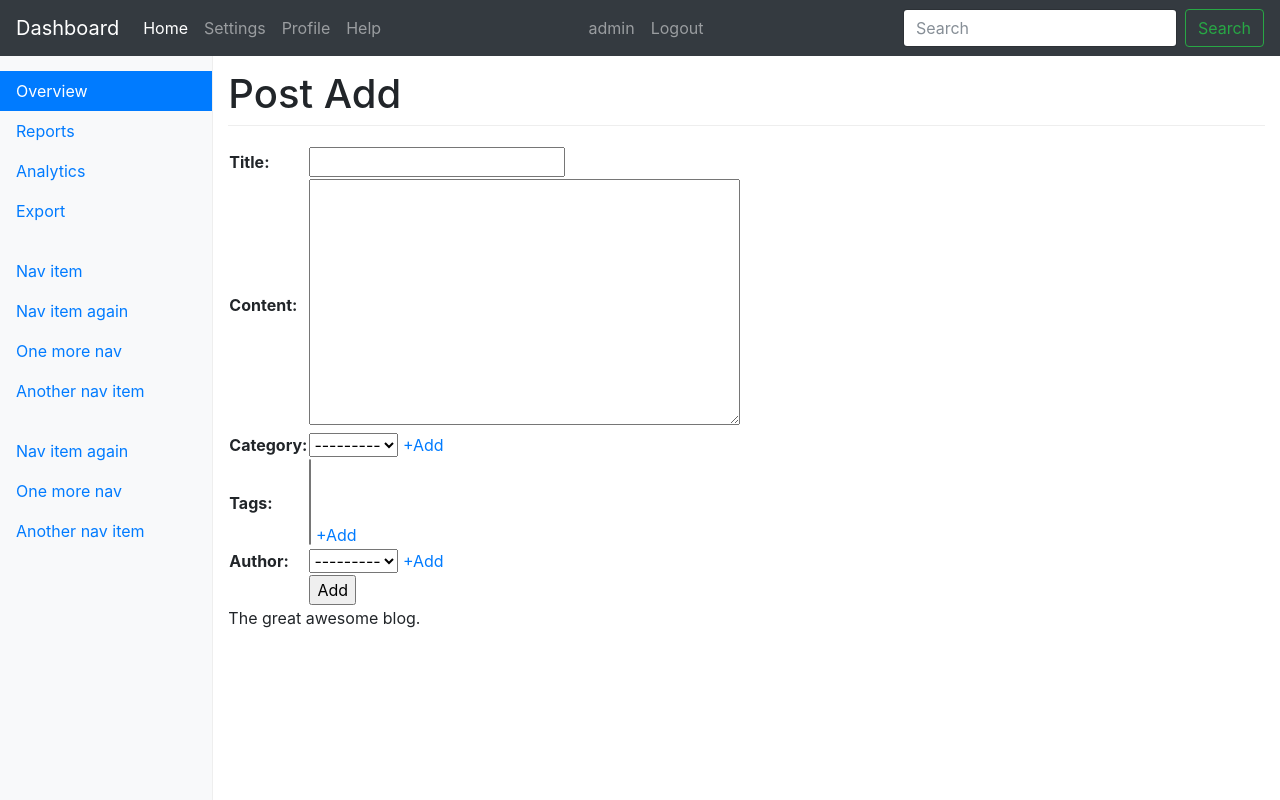
After one commit to scarper123/awesome_blog, a Django app: page /blog/post/add/ in a window 1280 px wide. The commit adds this page. Run offline with Django 3.2, Linux system fonts and the light colour scheme; a user stored in the database is signed in; data that the repository does not hold is empty; some libraries are stand-ins or nearby versions.

Commit message:
Blog and Author

```diff
--- /dev/null
+++ b/blog/forms.py
@@ -0,0 +1,32 @@
+# -*- coding: UTF-8 -*-
+from __future__ import unicode_literals
+
+from django import forms
+
+from blog import models
+
+__authors__ = "Shanming Liu"
+
+
+class PostForm(forms.ModelForm):
+    class Meta:
+        model = models.Post
+        fields = ('title', 'content', 'category', 'tags', 'author')
+
+
+class CategoryForm(forms.ModelForm):
+    class Meta:
+        model = models.Category
+        fields = ('name', 'slug', 'author')
+
+
+class TagForm(forms.ModelForm):
+    class Meta:
+        model = models.Tag
+        fields = ('name', 'slug', 'author')
+
+
+class AuthorForm(forms.ModelForm):
+    class Meta:
+        model = models.Author
+        fields = ('user', 'phone')
--- a/blog/models.py
+++ b/blog/models.py
@@ -1,5 +1,5 @@
+from django.contrib.auth.models import User
 from django.db import models
-from django.contrib.auth.models import User
 
 
 # Create your models here.
@@ -8,7 +8,7 @@
 
 class Author(models.Model):
     user = models.OneToOneField(User)
-    phone = models.IntegerField(default=12345678911)
+    phone = models.IntegerField(default=12345678911, blank=True)
     activation_key = models.CharField(default=1, max_length=255)
     email_validated = models.BooleanField(default=False)
 
@@ -21,12 +21,26 @@
 
 
 class Category(models.Model):
-    name = models.CharField(max_length=200)
-    author = models.ForeignKey(Author)
+    name = models.CharField(max_length=100, unique=True)
+    slug = models.SlugField(max_length=100, unique=True)
+    author = models.ForeignKey(Author, blank=True)
 
     class Meta:
         verbose_name = "Category"
-        verbose_name_plural = "Categorys"
+        verbose_name_plural = "Categories"
+
+    def __str__(self):
+        return self.name
+
+
+class Tag(models.Model):
+    name = models.CharField(max_length=100, unique=True)
+    slug = models.SlugField(max_length=100, unique=True)
+    author = models.ForeignKey(Author, blank=True)
+
+    class Meta:
+        verbose_name = 'Tag'
+        verbose_name_plural = 'Tags'
 
     def __str__(self):
         return self.name
@@ -38,7 +52,8 @@
     pub_date = models.DateTimeField(auto_now_add=True)
 
     category = models.ForeignKey(Category)
-    author = models.ForeignKey(Author)
+    tags = models.ManyToManyField(Tag)
+    author = models.ForeignKey(Author, blank=True)
 
     class Meta:
         verbose_name = "Post"
--- /dev/null
+++ b/blog/templates/blog/post_add.html
@@ -0,0 +1,62 @@
+{% extends 'base.html' %}
+{% block title %}
+    Post Add -- {{ block.super }}
+{% endblock %}
+
+{% block main %}
+    <h1>Post Add</h1>
+    <form action="" method="post">
+        {% csrf_token %}
+        <table>
+            <tr>
+                <td><b>{{ form.title.label }}:</b></td>
+                <td>
+                    {{ form.title.errors }}
+                    {{ form.title }}
+                </td>
+            </tr>
+            <tr>
+                <td><b>{{ form.content.label }}:</b></td>
+                <td>
+                    {{ form.content.errors }}
+                    {{ form.content }}
+                </td>
+            </tr>
+
+            <tr>
+                <td><b>{{ form.category.label }}:</b></td>
+                <td>
+                    {{ form.category.errors }}
+                    {{ form.category }}
+                    <a href="{% url 'category_add' %}" target="_blank">&plus;Add</a>
+                </td>
+            </tr>
+
+
+            <tr>
+                <td><b>{{ form.tags.label }}:</b></td>
+                <td>
+                    {{ form.tags.errors }}
+                    {{ form.tags }}
+                    <a href="{% url 'tag_add' %}" target="_blank">&plus;Add</a>
+                </td>
+            </tr>
+
+            {% if request.user.is_superuser %}
+                <tr>
+                    <td><b>{{ form.author.label }}:</b></td>
+                    <td>
+                        {{ form.author.errors }}
+                        {{ form.author }}
+                        <a href="">&plus;Add</a>
+                    </td>
+                </tr>
+            {% endif %}
+
+            <tr>
+                <td></td>
+                <td><input type="submit" value="Add"></td>
+            </tr>
+        </table>
+    </form>
+{% endblock %}
--- a/blog/templates/blog/post_info.html
+++ b/blog/templates/blog/post_info.html
@@ -1 +1,5 @@
-<p>{{ post.title }}|{{ post.category }}|{{ post.author.user.username }}|{{ post.author.pub_date }}</p>
+<td>{{ post.title }}</td>
+<td>{{ post.category }}</td>
+<td>{{ post.tags }}</td>
+<td>{{ post.pub_date }}</td>
+<td>{{ post.author.user.username }}</td>
--- a/blog/urls.py
+++ b/blog/urls.py
@@ -13,10 +13,32 @@
     1. Import the include() function: from django.conf.urls import url, include
     2. Add a URL to urlpatterns:  url(r'^blog/', include('blog.urls'))
 """
-from django.conf.urls import url, include
-from django.contrib import admin
+from django.conf.urls import url
+
 from blog import views
 
 urlpatterns = [
-    url(r'^$', views.post, name='post_list'),
+    url(r'^$', views.post_list),
+    url(r'^post/$', views.post_list, name='post_list'),
+    url(r'^post/<?P([\d]+)>/$', views.post_detail, name='post_detail'),
+    url(r'^post/add/$', views.post_add, name='post_add'),
+    url(r'^post/delete/<?P([\d]+)>/$', views.post_delete, name='post_delete'),
+    url(r'^post/update/<?P([\d]+)>/$', views.post_update, name='post_update'),
+
+    url(r'^category/$', views.category_list, name='category_list'),
+    url(r'^category/<?P([\d]+)>/$', views.category_detail, name='category_detail'),
+    url(r'^category/add/$', views.category_add, name='category_add'),
+    url(r'^category/delete/<?P([\d]+)>/$', views.category_delete, name='category_delete'),
+    url(r'^category/update/<?P([\d]+)>/$', views.category_update, name='category_update'),
+
+    url(r'^tag/$', views.category_list, name='category_list'),
+    url(r'^tag/<?P([\d]+)>/$', views.category_detail, name='category_detail'),
+    url(r'^tag/add/$', views.tag_add, name='tag_add'),
+    url(r'^tag/delete/<?P([\d]+)>/$', views.category_delete, name='category_delete'),
+    url(r'^tag/update/<?P([\d]+)>/$', views.category_update, name='category_update'),
+
+    url(r'^author/$', views.category_list, name='category_list'),
+    url(r'^author/add/$', views.author_add, name='author_add'),
+    url(r'^author/delete/<?P([\d]+)>/$', views.category_delete, name='category_delete'),
+    url(r'^author/update/<?P([\d]+)>/$', views.category_update, name='category_update'),
 ]
--- a/blog/views.py
+++ b/blog/views.py
@@ -1,16 +1,140 @@
-from django.shortcuts import render, get_list_or_404
+from django.contrib.auth import models as auth_models
+from django.contrib.auth.decorators import login_required
+from django.shortcuts import render, redirect, get_object_or_404
+
+from awesome_blog import helpers
+from blog import forms as blog_forms
 from blog import models as blog_models
-from awesome_blog import helpers
 
 
 # Create your views here.
 
 
-def post(request):
-    post_list = blog_models.Post.objects.all()
-    posts = helpers.pg_records(request, post_list)
+def post_list(request):
+    posts = blog_models.Post.objects.all()
+    posts = helpers.pg_records(request, posts)
     return render(request, 'blog/post_list.html', {"posts": posts})
 
 
-def hello_world(request):
-    return render(request, 'blog/base.html')
+def post_detail(request, pid):
+    p = get_object_or_404(blog_models.Post, id=pid)
+    return render(request, 'blog/post_detail.html', {"post": p})
+
+
+@login_required
+def post_add(request):
+    if request.method == "POST":
+        f = blog_forms.PostForm(request.POST)
+        if f.is_valid():
+            model_save(request, f, blog_models.Post)
+            redirect('post_list')
+    else:
+        f = blog_forms.PostForm()
+
+    return render(request, 'blog/post_add.html', {"form": f})
+
+
+def post_delete(request, pid):
+    return None
+
+
+def post_update(request, pid):
+    return None
+
+
+def category_list(request):
+    return None
+
+
+def category_detail(request):
+    return None
+
+
+@login_required
+def category_add(request):
+    if request.method == "POST":
+        f = blog_forms.CategoryForm(request.POST)
+        if f.is_valid():
+            model_save(request, f, blog_models.Category)
+            redirect('category_list')
+    else:
+        f = blog_forms.CategoryForm()
+
+    return render(request, 'blog/category_add.html', {"form": f})
+
+
+def category_delete(request):
+    return None
+
+
+def category_update(request):
+    return None
+
+
+@login_required
+def tag_add(request):
+    if request.method == "POST":
+        f = blog_forms.TagForm(request.POST)
+        if f.is_valid():
+            model_save(request, f, blog_models.Author)
+            return redirect('category_list')
+    else:
+        f = blog_forms.TagForm()
+
+    return render(request, 'blog/tag_add.html', {"form": f})
+
+
+def model_save(request, form, model, **kwargs):
+    """
+    Save model.
+    1. request.user is superuser and no choice author, save with default user is staff
+    2. request.user is superuser and no choice author, save directly
+    3. request.user is not superuser, save with login user
+
+    Example:
+        >>> model_save(request, blog_forms.TagForm(request.POST), blog_models.Post)
+    """
+    params = {}
+    params.update(kwargs)
+
+    def save_with_user():
+        author = get_object_or_404(model, **params)
+        tag = form.save(commit=False)
+        tag.author = author
+        tag.save()
+        form.save_m2m()
+
+    if request.POST.get("author") == "" and request.user.is_superuser:
+        params["author__user__username"] = "staff"
+        save_with_user()
+    elif request.POST.get("author") and request.user.is_superuser:
+        form.save()
+    else:
+        params["author__user__username"] = request.user.username
+        save_with_user()
+
+
+@login_required
+def author_add(request):
+    if request.method == "POST":
+        f = blog_forms.AuthorForm(request.POST)
+        if f.is_valid():
+            if request.POST.get("author") == "" and request.user.is_superuser:
+                user = get_object_or_404(auth_models.User, user__username='staff')
+                author = f.save(commit=False)
+                author.user = user
+                author.save()
+                f.save_m2m()
+            elif request.POST.get("author") and request.user.is_superuser:
+                f.save()
+            else:
+                user = get_object_or_404(auth_models.User, user__username=request.user.username)
+                author = f.save(commit=False)
+                author.user = user
+                author.save()
+                f.save_m2m()
+            return redirect('author_list')
+    else:
+        f = blog_forms.AuthorForm()
+
+    return render(request, 'blog/author_add.html', {"form": f})
--- a/cadmin/templates/cadmin/login.html
+++ b/cadmin/templates/cadmin/login.html
@@ -3,11 +3,12 @@
     User Login -- {{ block.super }}
 {% endblock %}
 {% block main %}
-    <form action="{% url 'login' %}" method="post">
+    <form action="" method="post">
         {% csrf_token %}
         <table>
             {{ form.as_table }}
             <tr>
+                {#For redirect url, if not set will use settings.LOGIN_REDIRECT_URL#}
                 <td><input type="hidden" name="next" value="{{ next|default:'/' }}"></td>
                 <td><input type="submit" value="Login"></td>
             </tr>
```
Also changed, not shown: blog/admin.py (+8 -2 lines), blog/decorators.py (added, +14 -0 lines), blog/templates/blog/author_add.html (added, +36 -0 lines), blog/templates/blog/category_add.html (added, +43 -0 lines), blog/templates/blog/post_detail.html (+11 -0 lines), blog/templates/blog/post_list.html (+17 -4 lines), blog/templates/blog/tag_add.html (added, +43 -0 lines), cadmin/views.py (+5 -5 lines), blog/migrations/0001_initial.py, db.sqlite3, 1 other file.
